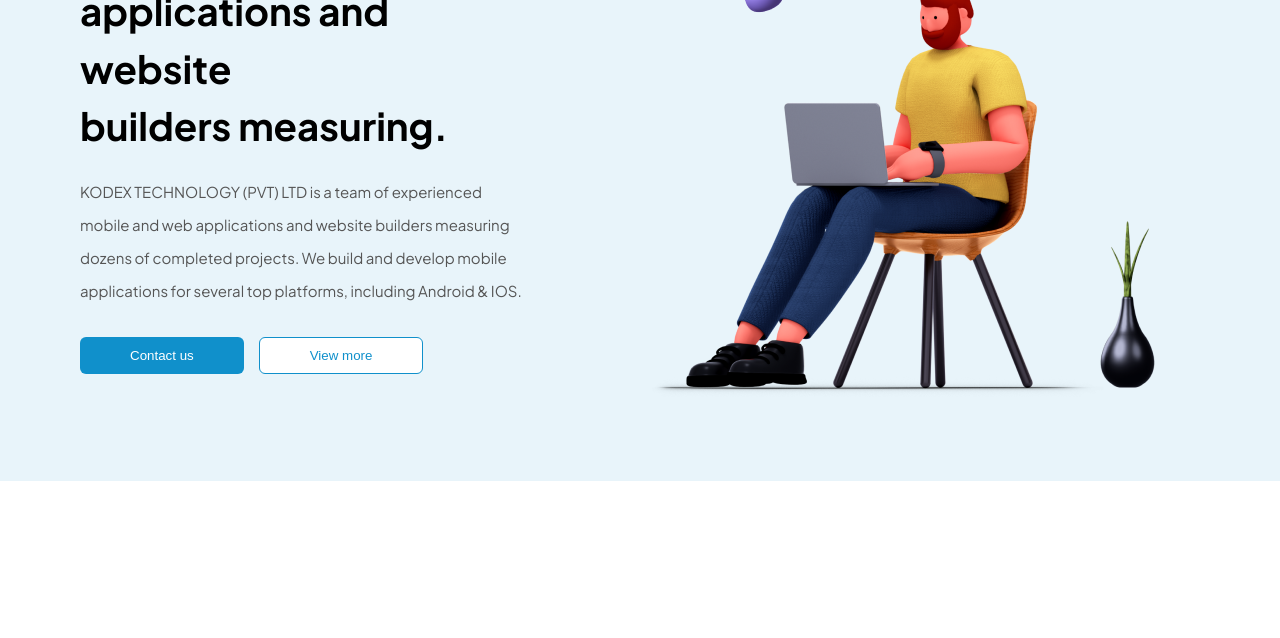
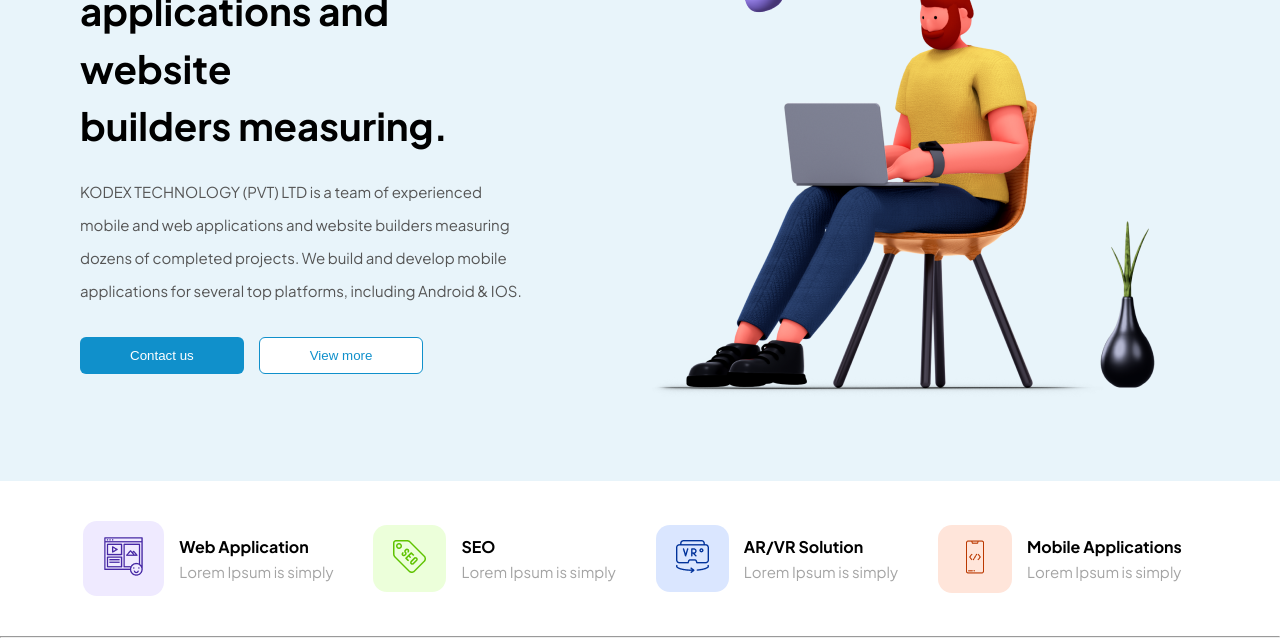
Before and after one commit to nazil-tntra/IFS-Nazil_Dhalwala, a plain HTML site: page index.html in a window 1280 px wide. Shown: the part 298-936 px from the top of the page. Before the commit the page ends 800 px from the top, so only its background shows below. Drawn offline with Linux system fonts and the light colour scheme.

Commit message:
feat: add service section

```diff
--- a/index.html
+++ b/index.html
@@ -9,6 +9,8 @@
 </head>
 
 <body>
+
+    <!-- Navbar -->
     <header>
         <nav>
             <div class="logo">
@@ -27,6 +29,7 @@
     </header>
 
 
+    <!-- Hero Section -->
     <section class="hero">
         <div class="hero-content">
             <h1>
@@ -50,6 +53,56 @@
         </div>
     </section>
 
+
+    <!-- Services Section -->
+    <section class="services">
+        <div class="service-card">
+            <div class="service-icon">
+                <div class="icon-container web-app">
+                    <img src="./images/website-content 1.png" alt="">
+                </div>
+            </div>
+            <div class="service-info">
+                <p class="service-heading">Web Application</p>
+                <p class="service-description">Lorem Ipsum is simply</p>
+            </div>
+        </div>
+        <div class="service-card">
+            <div class="service-icon">
+                <div class="icon-container seo">
+                    <img src="./images/seo-tag 1.png" alt="">
+                </div>
+            </div>
+            <div class="service-info">
+                <p class="service-heading">SEO</p>
+                <p class="service-description">Lorem Ipsum is simply</p>
+            </div>
+        </div>
+        <div class="service-card">
+            <div class="service-icon">
+                <div class="icon-container immersive">
+                    <img src="./images/immersive 1.png" alt="">
+                </div>
+            </div>
+            <div class="service-info">
+                <p class="service-heading">AR/VR Solution</p>
+                <p class="service-description">Lorem Ipsum is simply</p>
+            </div>
+        </div>
+        <div class="service-card">
+            <div class="service-icon">
+                <div class="icon-container mobile-app">
+                    <img src="./images/coding (1) 1.png" alt="">
+                </div>
+            </div>
+            <div class="service-info">
+                <p class="service-heading">Mobile Applications</p>
+                <p class="service-description">Lorem Ipsum is simply</p>
+            </div>
+        </div>
+    </section>
+    <hr class="hr-line">
+
 </body>
 
 </html>
--- a/style.css
+++ b/style.css
@@ -121,3 +121,58 @@ nav {
   font-weight: 500;
   transition: 0.3s ease;
 }
+
+
+
+
+/* Services Section */
+
+.services {
+  display: flex;
+  padding: 40px 80px;
+  justify-content: center;
+  align-items: center;
+  gap: 25px;
+}
+
+.service-card{
+    display: flex;
+}
+
+.service-info{
+    display: flex;
+    justify-content: center;
+    flex-direction: column;
+    gap: 5px;
+    padding: 0px 15px;
+}
+
+.service-heading{
+    font-weight: bold;
+}
+
+.service-description {
+    color: #a4a4a4;
+    font-size: 15px;
+}
+
+.icon-container {
+    padding: 15px 20px;
+    border-radius: 14px;
+}
+
+.web-app {
+    background-color: #efeaff;
+}
+
+.seo {
+    background-color: #ecffda;
+}
+
+.immersive {
+    background-color: #dae6ff;
+}
+
+.mobile-app {
+    background-color: #ffe5da;
+}
```
